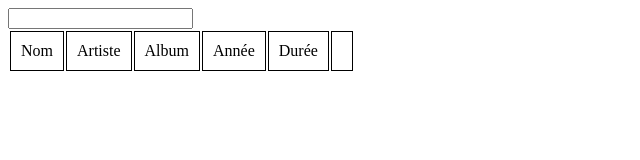
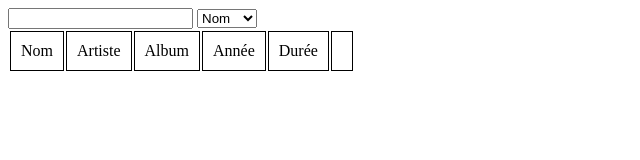
Before and after one commit to DoctorDjex/mpdog3, a website: page app/index.html in a window 1280 px wide. Shown: the full height of the page, 0-640 px from the left. Drawn offline with nearby package versions, Linux system fonts and the light colour scheme; no server answers.

Commit message:
ajout du tri par champ

```diff
--- a/app/librairie.html
+++ b/app/librairie.html
@@ -1,5 +1,13 @@
 <div >
     <input type="text" ng-model="recherche">
+
+    <select ng-model="tri">
+        <option value="name">Nom</option>
+        <option value="artist">artiste</option>
+        <option value="album">album</option>
+        <option value="year">année</option>
+        <option value="duration">durée</option>
+    </select>
 <table>
     <tr ng-model="tri">
         <td>Nom</td>
```
